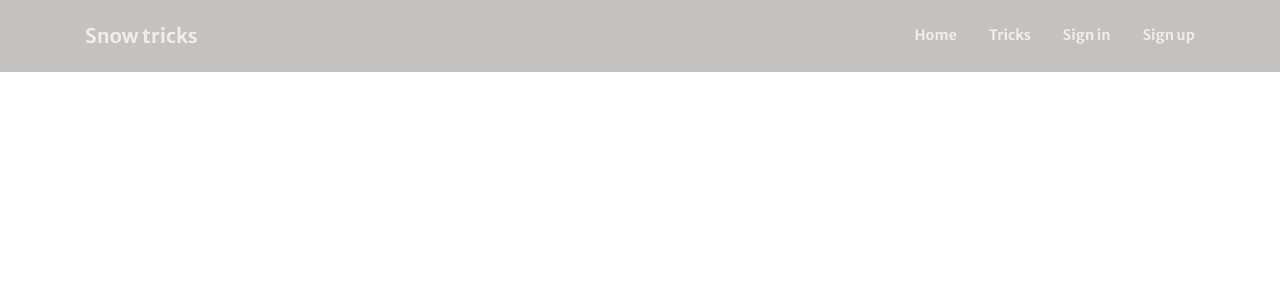
After one commit to grondindaniel/snowtricks, a PHP site: template templates/trick/add.html.twig in a window 1280 px wide. The commit adds this page. Shown: the top 300 px of the page. Run offline with PHP 8.4, Linux system fonts and the light colour scheme; the template is opened without the code that fills it, so the values that code supplies are empty; some libraries are stand-ins or nearby versions.

Commit message:
add style for add trick page

```diff
--- a/src/Controller/TrickController.php
+++ b/src/Controller/TrickController.php
@@ -8,12 +8,10 @@ use Symfony\Component\Routing\Annotation\Route;
 class TrickController extends AbstractController
 {
     /**
-     * @Route("/trick", name="trick")
+     * @Route("/trick", name="add/trick")
      */
     public function index()
     {
-        return $this->render('trick/index.html.twig', [
-            'controller_name' => 'TrickController',
-        ]);
+        return $this->render('trick/add.html.twig', array());
     }
 }
--- a/templates/home/index.html.twig
+++ b/templates/home/index.html.twig
@@ -31,7 +31,7 @@
                 {% if app.user.username is not defined %}
                     All tricks
                 {% else %}
-                  Add a trick <button type="button" class="btn btn-primary" id="add_trick"><i class="fas fa-plus"></i></button>
+                    Add a trick <a href="{{ path('add/trick') }}"><button type="button" class="btn btn-primary" id="add_trick"><i class="fas fa-plus"></i></button></a>
                 {% endif %}
             </h2>
             <div class="container-home">
--- /dev/null
+++ b/templates/trick/add.html.twig
@@ -0,0 +1,29 @@
+{% extends 'base.html.twig' %}
+
+{% block body %}
+    {% block nav %}
+        <!-- Navigation-->
+        <nav class="navbar navbar-expand-lg navbar-light fixed-top py-3" id="mainNav" style="background-color: #C4C2C0;">
+            <div class="container">
+                <a class="navbar-brand js-scroll-trigger" href="{{ path('home') }}">Snow tricks</a><button class="navbar-toggler navbar-toggler-right" type="button" data-toggle="collapse" data-target="#navbarResponsive" aria-controls="navbarResponsive" aria-expanded="false" aria-label="Toggle navigation"><span class="navbar-toggler-icon"></span></button>
+                <div class="collapse navbar-collapse" id="navbarResponsive">
+                    <ul class="navbar-nav ml-auto my-2 my-lg-0">
+                        <li class="nav-item"><a class="nav-link js-scroll-trigger" href="{{ path('home') }}">Home</a></li>
+                        <li class="nav-item"><a class="nav-link js-scroll-trigger" href="#tricks">Tricks</a></li>
+                        {% if app.user.email is defined  %}
+                            <li class="nav-item"> <a class="nav-link js-scroll-trigger" href="{{ path('app_logout') }}">Sign out</a></li>
+                        {% else %}
+                            <li class="nav-item"><a class="nav-link js-scroll-trigger" href="{{ path('app_login') }}">Sign in</a></li>
+                        {% endif %}
+                        <li class="nav-item"><a class="nav-link js-scroll-trigger" href="{{ path('app_register') }}">Sign up</a></li>
+                    </ul>
+                </div>
+            </div>
+        </nav>
+    {% endblock %}
+
+{% endblock %}
+
+{% block title %}
+
+{% endblock %}
```
